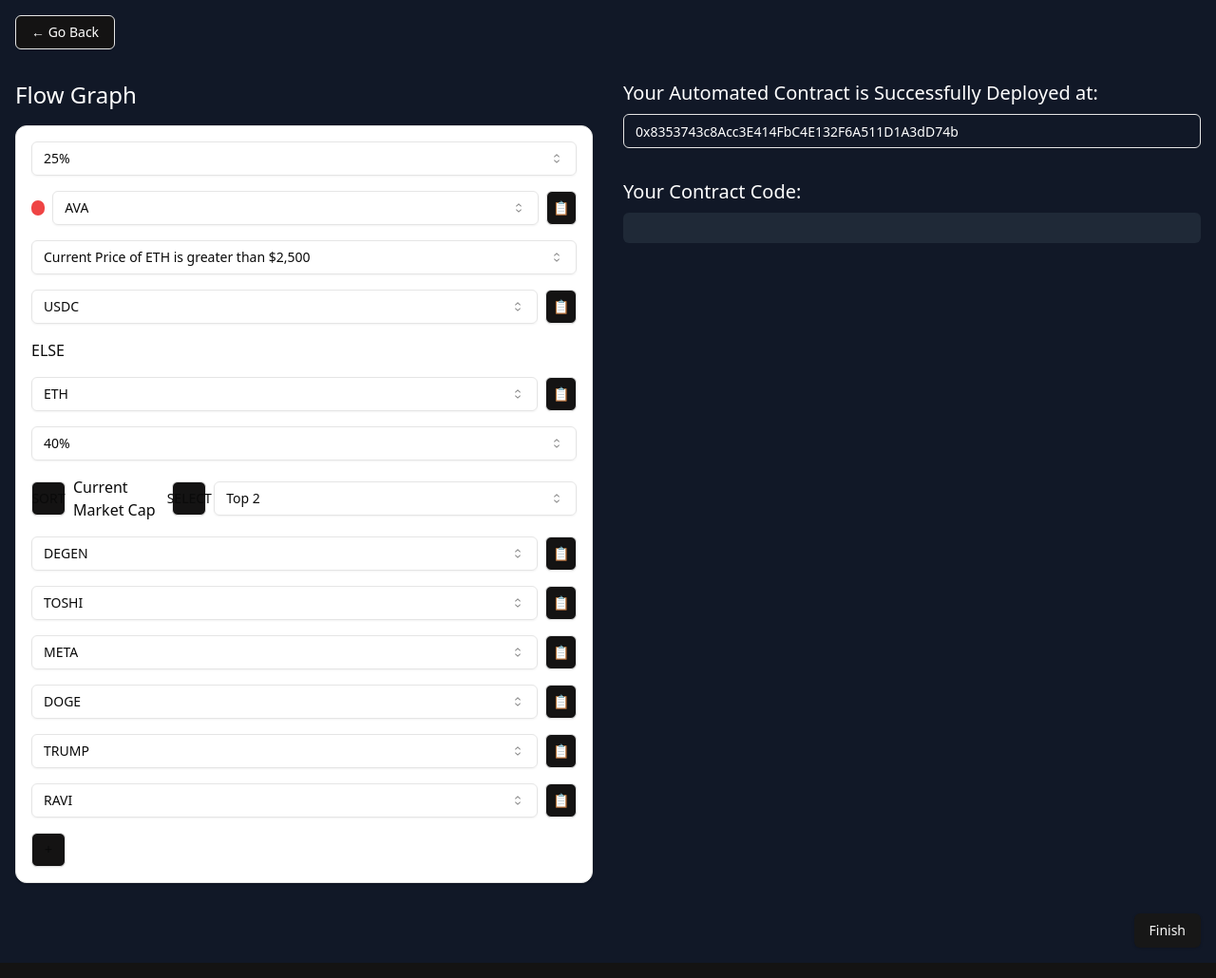
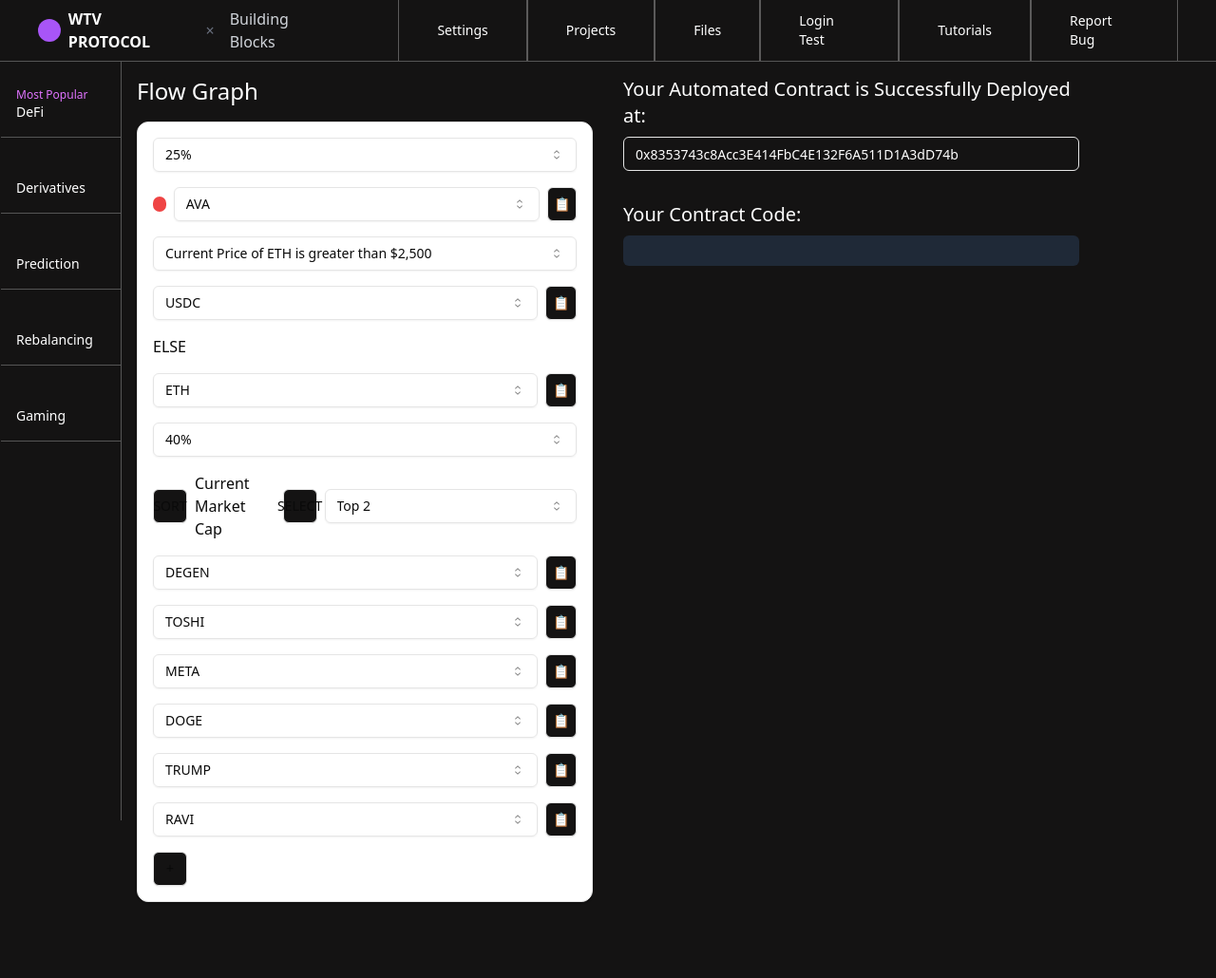
Before and after one commit to sanjayamirthraj/blockbuild, a Next.js app: page /compile in a window 1280 px wide. Shown: the whole page at 95% size. Built offline with nearby package versions, Linux system fonts and the light colour scheme.

Commit message:
checkpoint for boof flow graph on compile page

```diff
--- a/app/compile/page.tsx
+++ b/app/compile/page.tsx
@@ -5,15 +5,16 @@
 import ContractDeployment from './ContractDeployement';
 import ContractCode from './ContractCode';
 import { Button } from '@/components/ui/button';
+import Sidebar from "../../components/Sidebar";
+import Navbar from "../../components/Navbar";
 
 const CompilePage: React.FC = () => {
     return (
-    <div className="flex flex-col min-h-screen bg-gray-900 text-white">
-      <header className="p-4">
-        <Button variant="outline" onClick={() => { /* Handle go back */ }}>
-          ← Go Back
-        </Button>
-      </header>
+        <div className="flex flex-col min-h-screen text-white">
+            <Navbar />
+            <Sidebar />
+
+            <div className="flex-grow flex w-full px-32 py-16">
 
                 <main className="flex-grow flex">
                     <section className="w-1/2 p-4">
@@ -26,12 +27,8 @@
                         <ContractCode />
                     </section>
                 </main>
+            </div>
 
-      <footer className="p-4 flex justify-end">
-        <Button onClick={() => { /* Handle finish */ }}>
-          Finish
-        </Button>
-      </footer>
         </div>
     );
 };
```
Lines whose indentation alone changed are shown as unchanged.
